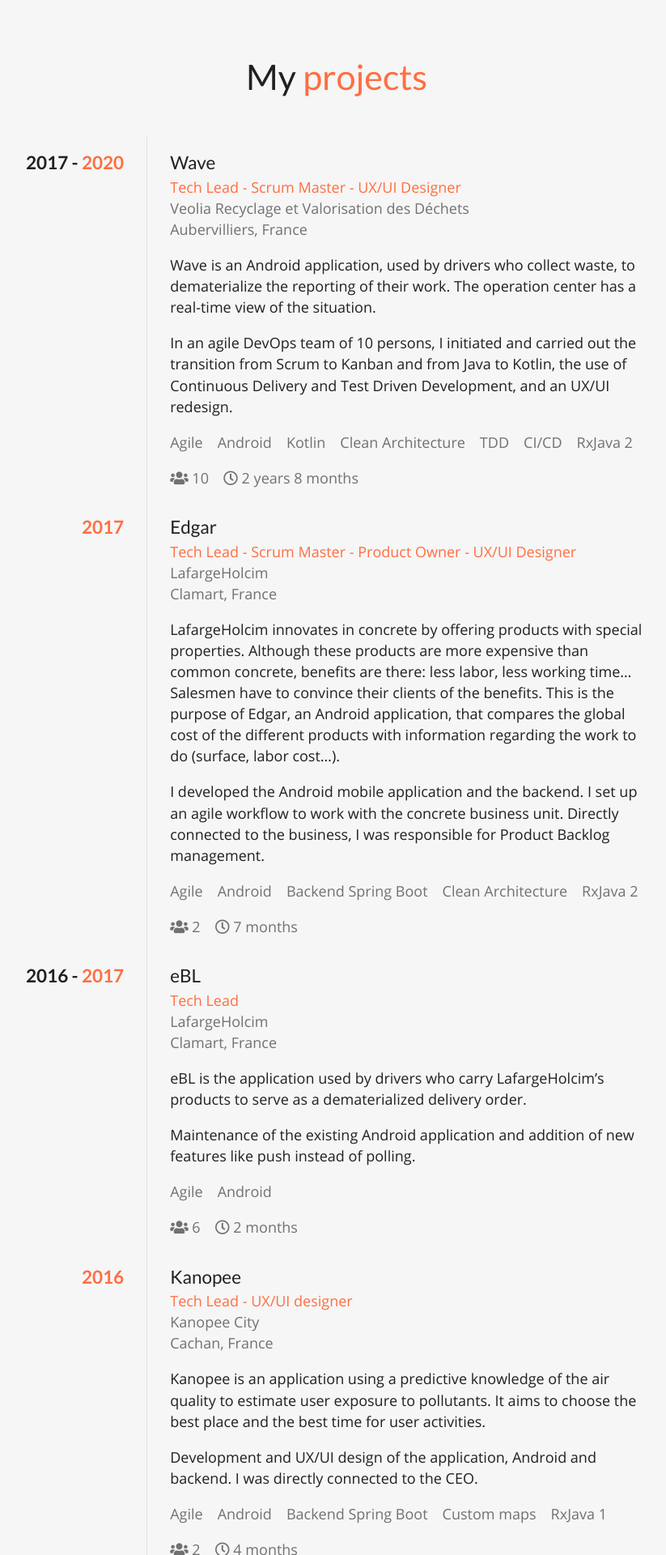
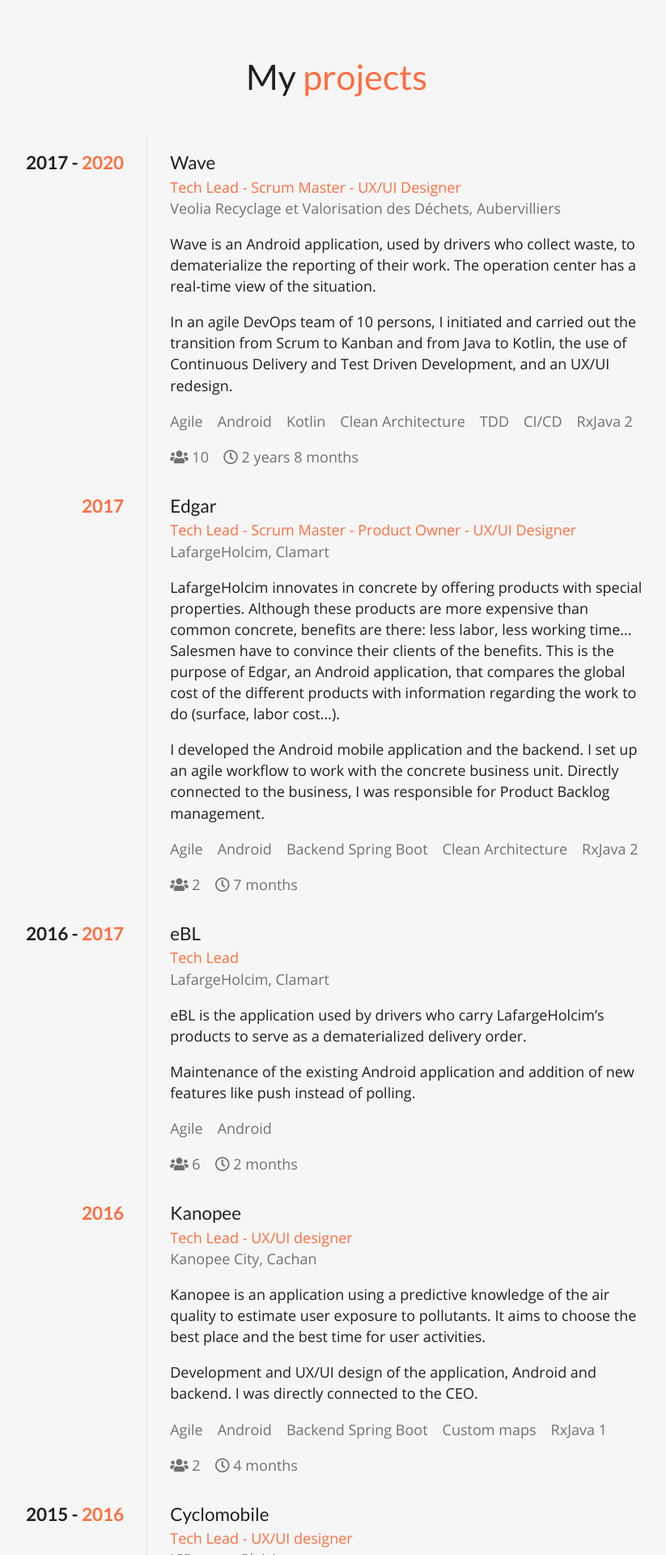
Before and after one commit to NicolasPoirier/nicolaspoirier.github.io, a Jekyll site: the page built from index.markdown, in a window 1280 px wide. Shown: the part 1066-2986 px from the top of the page at 81% size, without its empty margins (224-1047 px from the left). Built offline with Jekyll 4.4.1, drawn with Linux system fonts in a browser that asks for light colours; some of the changed text lies outside the part shown.

Commit message:
Remove france from places and move place next to company name in project list

```diff
--- a/_layouts/home.html
+++ b/_layouts/home.html
@@ -73,8 +73,7 @@
                 <p class="entry-subtitle">
                   {{ project.roles | join: ' - ' }}
                 </p>
-                <p class="entry-company">{{ project.company }}</p>
-                <p class="entry-place">{{ project.place }}</p>
+                <p class="entry-subtitle-2">{{ project.company }}, {{ project.place }}</p>
                 <div class="entry-description">
                   {{ project.description | markdownify }}
                 </div>
--- a/_sass/home.scss
+++ b/_sass/home.scss
@@ -275,18 +275,6 @@
   }
 }
 
-.entry-company {
-  color: $secondary-text-color;
-  font-size: 1em;
-  font-weight: normal;
-  margin: 0;
-}
-
-.entry-place {
-  color: $secondary-text-color;
-  margin: 0;
-}
-
 .entry-date {
   font-size: 1.25em;
   font-weight: bold;
--- a/index.markdown
+++ b/index.markdown
@@ -6,7 +6,7 @@
     start_date: 2017
     end_date: 2020
     company: Veolia Recyclage et Valorisation des Déchets
-    place: Aubervilliers, France
+    place: Aubervilliers
     team_size: 10
     duration: 2 years 8 months
     skills:
@@ -30,7 +30,7 @@
     start_date: 2017
     end_date: 2017
     company: LafargeHolcim
-    place: Clamart, France
+    place: Clamart
     team_size: 2
     duration: 7 months
     skills:
@@ -53,7 +53,7 @@
     start_date: 2016
     end_date: 2017
     company: LafargeHolcim
-    place: Clamart, France
+    place: Clamart
     team_size: 6
     duration: 2 months
     skills:
@@ -69,7 +69,7 @@
     start_date: 2016
     end_date: 2016
     company: Kanopee City
-    place: Cachan, France
+    place: Cachan
     team_size: 2
     duration: 4 months
     skills:
@@ -90,7 +90,7 @@
     start_date: 2015
     end_date: 2016
     company: JCDecaux
-    place: Plaisir, France
+    place: Plaisir
     team_size: 3
     duration: 4 months
     skills:
@@ -106,7 +106,7 @@
     start_date: 2015
     end_date: 2015
     company: JCDecaux
-    place: Plaisir, France
+    place: Plaisir
     team_size: 2
     duration: 1 week
     skills:
@@ -121,7 +121,7 @@
     start_date: 2015
     end_date: 2015
     company: JCDecaux
-    place: Plaisir, France
+    place: Plaisir
     team_size: 2
     duration: 2 weeks
     skills:
@@ -138,7 +138,7 @@
     start_date: 2015
     end_date: 2015
     company: JCDecaux
-    place: Plaisir, France
+    place: Plaisir
     team_size: 2
     duration: 1 month
     skills:
@@ -156,7 +156,7 @@
     start_date: 2015
     end_date: 2015
     company: JCDecaux
-    place: Plaisir, France
+    place: Plaisir
     team_size: 2
     duration: 1 month
     link_text: GitHub
@@ -172,7 +172,7 @@
     start_date: 2014
     end_date: 2015
     company: JCDecaux
-    place: Plaisir, France
+    place: Plaisir
     team_size: 1
     duration: 2 years
     skills:
@@ -187,7 +187,7 @@
     start_date: 2014
     end_date: 2014
     company: JCDecaux
-    place: Plaisir, France
+    place: Plaisir
     team_size: 2
     duration: 1 month
     skills:
@@ -203,7 +203,7 @@
     start_date: 2013
     end_date: 2013
     company: Samsung
-    place: Paris, France
+    place: Paris
     team_size: 4
     duration: 2 months
     skills:
@@ -220,7 +220,7 @@
     start_date: 2012
     end_date: 2013
     company: Excilys
-    place: Cachan, France
+    place: Cachan
     team_size: 4
     duration: 1 year
     skills:
@@ -571,7 +571,7 @@
     start_date: 2007
     end_date: 2012
     organization: Polytech Paris-Sud
-    place: Orsay, France
+    place: Orsay
     duration: 5 years
     link_text: Polytech Paris-Sud
     link_uri: http://www.polytech.u-psud.fr/fr/index.html
@@ -652,37 +652,37 @@
   - name: Clean Architecture
     date: 2017
     organization: Excilys
-    place: Cachan, France
+    place: Cachan
     duration: 1 hours
 
   - name: Mobile applications
     date: 2017
     organization: ENSIIE
-    place: Evry, France
+    place: Evry
     duration: 1 hours
 
   - name: Mobile applications (with Android)
     date: 2016
     organization: Master 2, ei.CESI Nancy
-    place: Nancy, France
+    place: Nancy
     duration: 3 hours
 
   - name: Mobile applications (with Android)
     date: 2016
     organization: Master 2, Fondements de l'Informatique et Ingéniérie du Logiciel, Université Paris-Saclay
-    place: Orsay, France
+    place: Orsay
     duration: 3 hours
 
   - name: Android
     date: 2013
     organization: Excilys
-    place: Cachan, France
+    place: Cachan
     duration: 2 days
 
   - name: OOP / Java / Android
     date: 2013
     organization: Master 1, Management des Technologies de l'Information et de la Communication, EPF - École d'ingénieur-e-s
-    place: Sceaux, France
+    place: Sceaux
     duration: 7 days
 
 articles:
```
